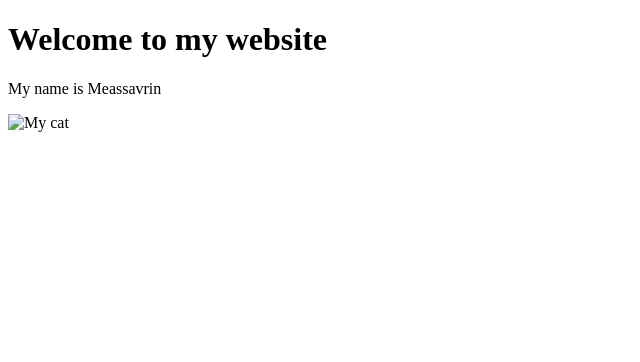
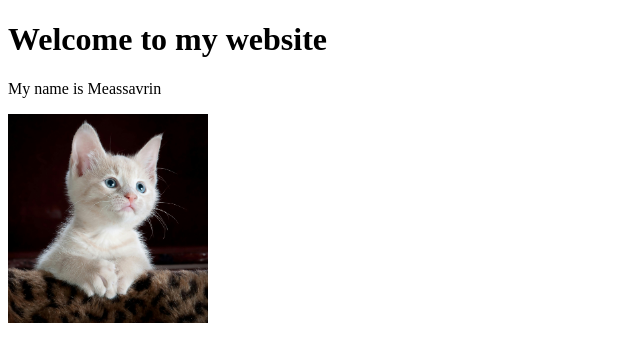
Before and after one commit to MeassavrinSavuth/MeassavrinSavuth, a plain HTML site: page index.html in a window 1280 px wide. Shown: the whole page, without its empty margins (0-640 px from the left). Drawn offline with Linux system fonts and the light colour scheme.

Commit message:
Update index.html

```diff
--- a/index.html
+++ b/index.html
@@ -6,6 +6,6 @@
   <body>
     <h1>Welcome to my website</h1>
     <p>My name is Meassavrin</p>
-    <img src="images/cat.jpg" alt="My cat" width="200">
+    <img src="cat.jpg" alt="My cat" width="200">
   </body>
 </html>
```
